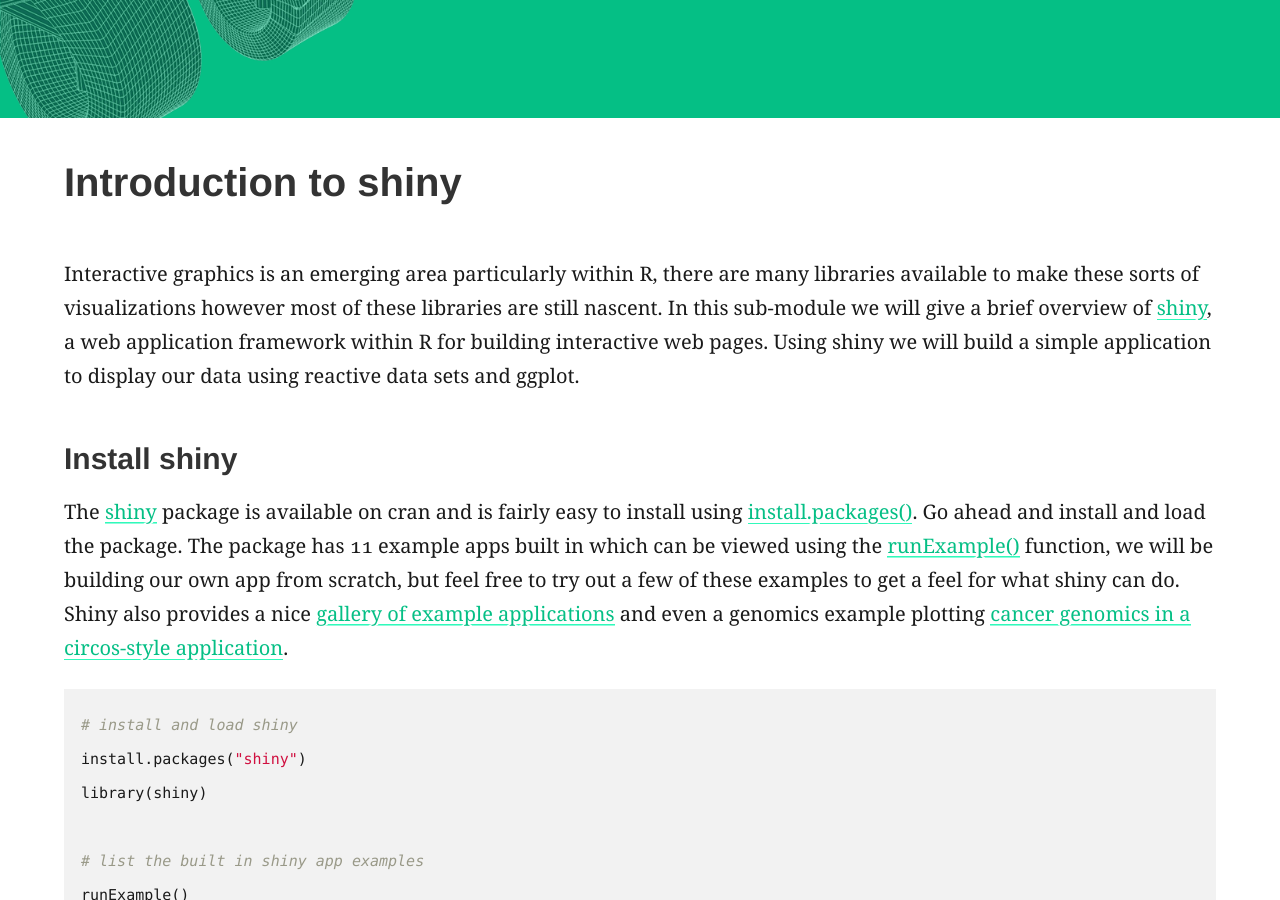
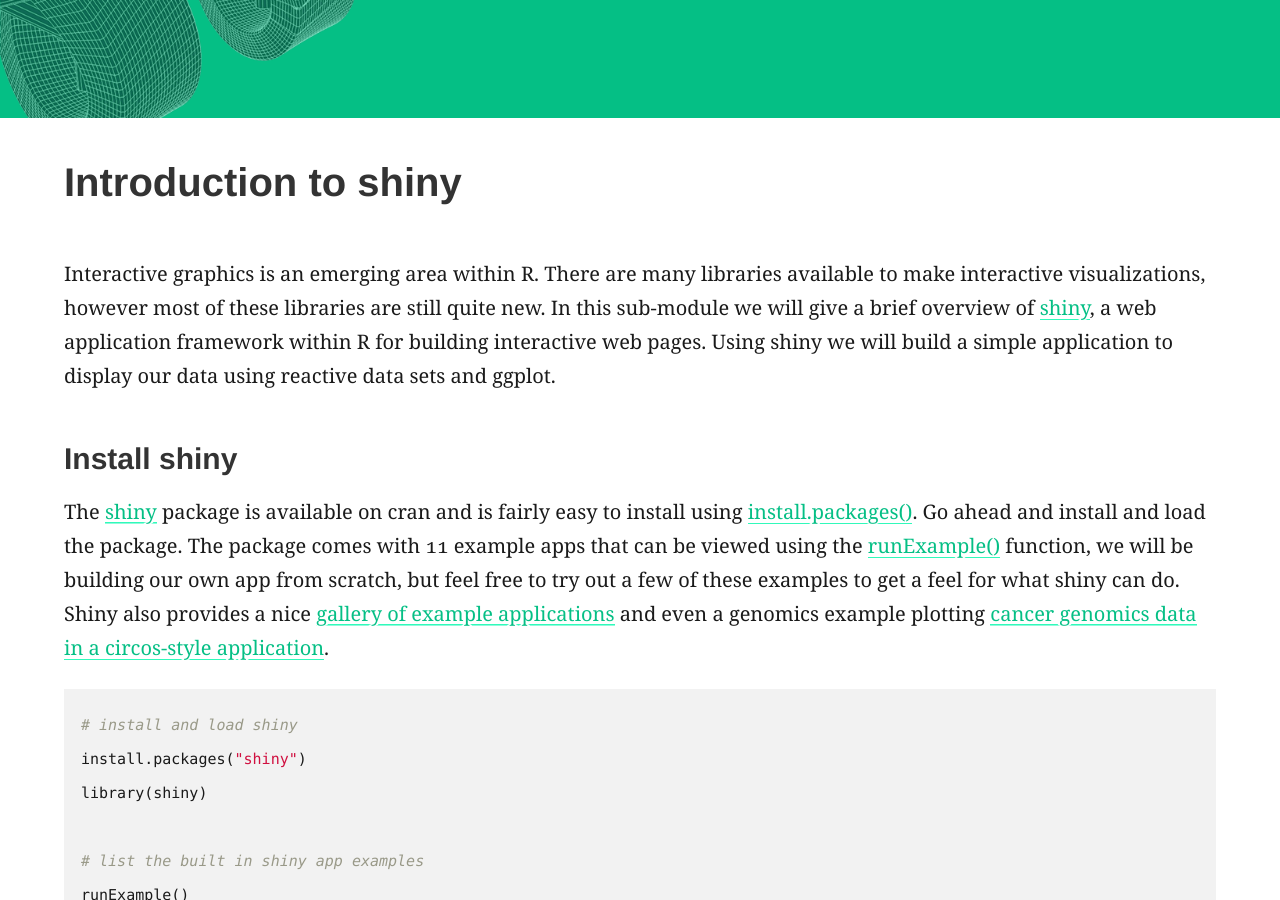
Before and after one commit to griffithlab/genviz.org, a Jekyll site: the page built from _posts/0002-04-01-introToshiny.md, in a window 1280 px wide and 900 px high, scrolled down 306 px. Built offline with Jekyll 4.4.1, drawn with Linux system fonts in a browser that asks for light colours; nearby versions of some CDN libraries.

Commit message:
minor updates

````diff
--- a/_posts/0002-04-01-introToshiny.md
+++ b/_posts/0002-04-01-introToshiny.md
@@ -8,11 +8,11 @@ feature_image: "assets/genvis-dna-bg_optimized_v1a.png"
 date: 0002-04-01
 ---
 
-Interactive graphics is an emerging area particularly within R, there are many libraries available to make these sorts of visualizations however most of these libraries are still nascent. In this sub-module we will give a brief overview of [shiny](https://shiny.rstudio.com/), a web application framework within R for building interactive web pages. Using shiny we will build a simple application to display our data using reactive data sets and ggplot.
+Interactive graphics is an emerging area within R. There are many libraries available to make interactive visualizations, however most of these libraries are still quite new. In this sub-module we will give a brief overview of [shiny](https://shiny.rstudio.com/), a web application framework within R for building interactive web pages. Using shiny we will build a simple application to display our data using reactive data sets and ggplot.
 
 ### Install shiny
 
-The [shiny](https://shiny.rstudio.com/) package is available on cran and is fairly easy to install using [install.packages()](https://www.rdocumentation.org/packages/utils/versions/3.4.1/topics/install.packages). Go ahead and install and load the package. The package has 11 example apps built in which can be viewed using the [runExample()](https://www.rdocumentation.org/packages/shiny/versions/1.0.3/topics/runExample) function, we will be building our own app from scratch, but feel free to try out a few of these examples to get a feel for what shiny can do. Shiny also provides a nice [gallery of example applications](https://shiny.rstudio.com/gallery/) and even a genomics example plotting [cancer genomics in a circos-style application](https://shiny.rstudio.com/gallery/genome-browser.html).
+The [shiny](https://shiny.rstudio.com/) package is available on cran and is fairly easy to install using [install.packages()](https://www.rdocumentation.org/packages/utils/versions/3.4.1/topics/install.packages). Go ahead and install and load the package. The package comes with 11 example apps that can be viewed using the [runExample()](https://www.rdocumentation.org/packages/shiny/versions/1.0.3/topics/runExample) function, we will be building our own app from scratch, but feel free to try out a few of these examples to get a feel for what shiny can do. Shiny also provides a nice [gallery of example applications](https://shiny.rstudio.com/gallery/) and even a genomics example plotting [cancer genomics data in a circos-style application](https://shiny.rstudio.com/gallery/genome-browser.html).
 ```R
 # install and load shiny
 install.packages("shiny")
````
